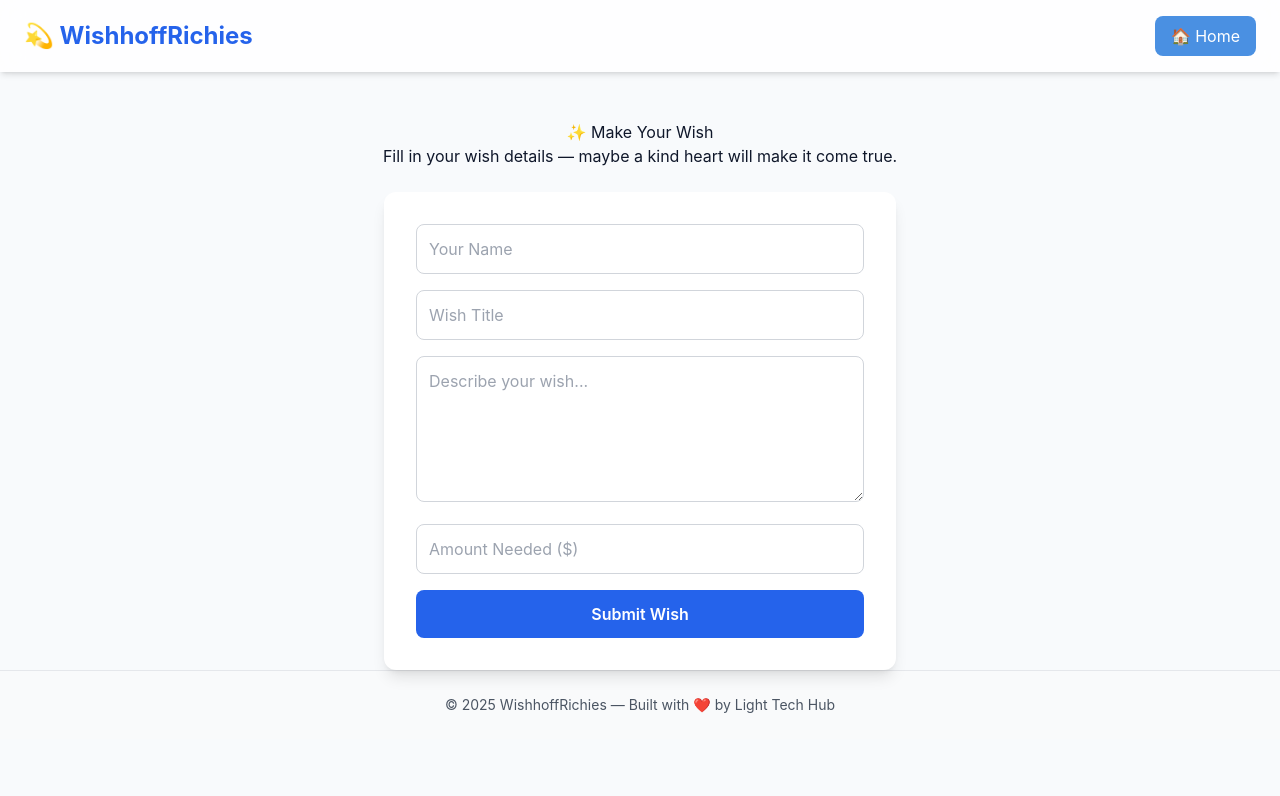
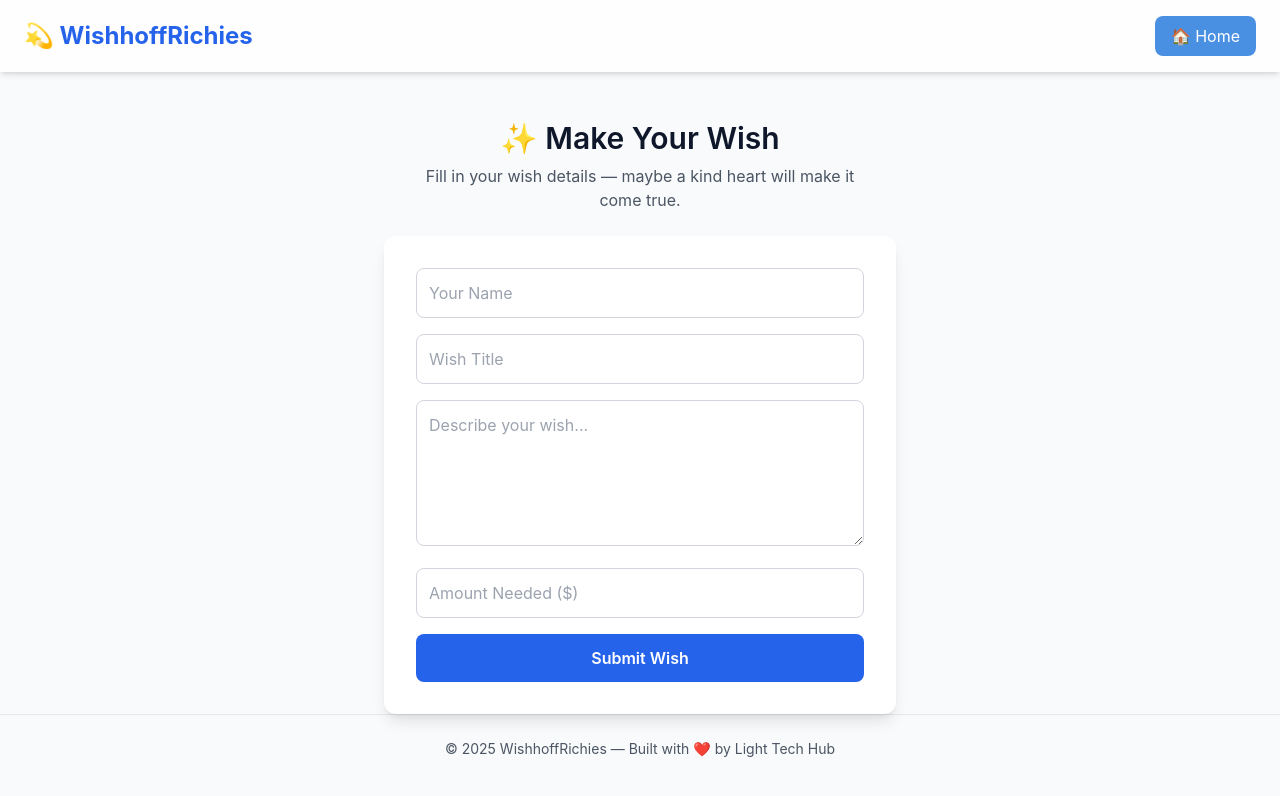
Before and after one commit to Lightcomputerstechnology/WishhoffRichies, a Next.js app: page /create-wish in a window 1280 px wide. Shown: the top 796 px of the page. Built offline with nearby package versions, Linux system fonts and the light colour scheme; no server answers.

Commit message:
Update create-wish.js

```diff
--- a/pages/create-wish.js
+++ b/pages/create-wish.js
@@ -1,7 +1,7 @@
 import { useState } from 'react'
 import Head from 'next/head'
+import Link from 'next/link'
 import { supabase } from '../lib/supabaseClient'
-import Link from 'next/link'
 
 export default function CreateWish() {
   const [formData, setFormData] = useState({
@@ -15,7 +15,7 @@ export default function CreateWish() {
 
   const handleChange = (e) => {
     const { name, value } = e.target
-    setFormData(prev => ({ ...prev, [name]: value }))
+    setFormData((prev) => ({ ...prev, [name]: value }))
   }
 
   const handleSubmit = async (e) => {
@@ -24,7 +24,7 @@ export default function CreateWish() {
     setMessage('')
 
     try {
-      const { data, error } = await supabase.from('wishes').insert([formData])
+      const { error } = await supabase.from('wishes').insert([formData])
       if (error) throw error
       setMessage('🎉 Wish created successfully!')
       setFormData({ name: '', title: '', description: '', amount: '' })
@@ -41,7 +41,8 @@ export default function CreateWish() {
       <Head>
         <title>Create a Wish | WishhoffRichies</title>
       </Head>
-      <main className="main">
+
+      <main>
         <nav className="navbar">
           <h1 className="logo">💫 WishhoffRichies</h1>
           <Link href="/">
@@ -50,8 +51,10 @@ export default function CreateWish() {
         </nav>
 
         <section className="form-section">
-          <h2>✨ Make Your Wish</h2>
-          <p>Fill in your wish details — maybe a kind heart will make it come true.</p>
+          <h2 className="text-3xl font-semibold mb-2">✨ Make Your Wish</h2>
+          <p className="text-gray-600 max-w-md">
+            Fill in your wish details — maybe a kind heart will make it come true.
+          </p>
 
           <form onSubmit={handleSubmit} className="wish-form">
             <input
```
